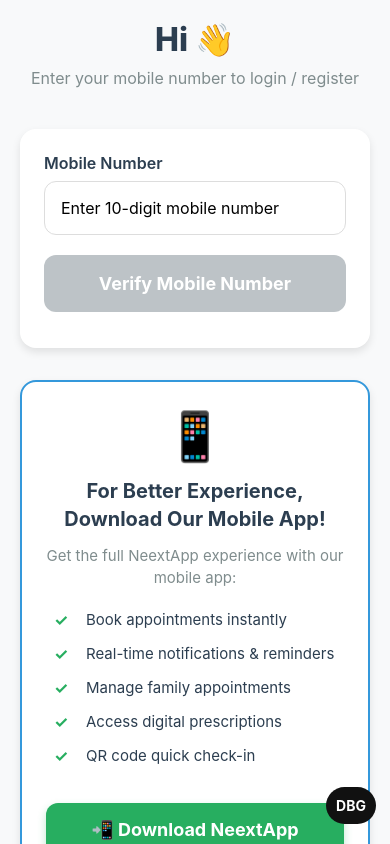
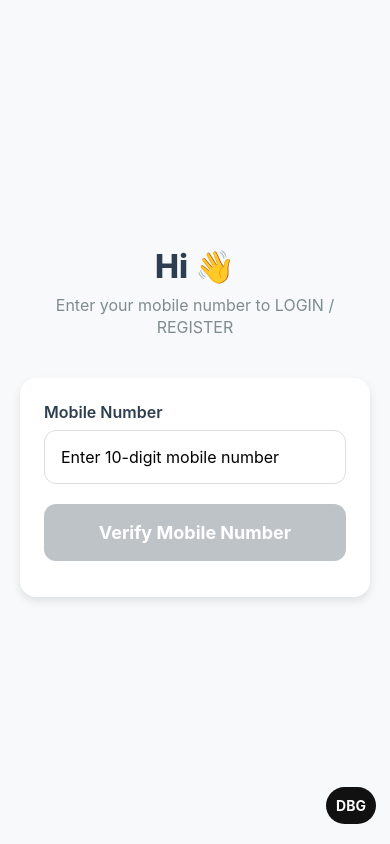
Before and after one commit to sripadha112/Line-App-FE, a React Native app: screen /Auth in a window 390 px wide. Built offline with nearby package versions, Linux system fonts and the light colour scheme; no server answers.

Commit message:
removed app download div from auth screen

```diff
--- a/src/screens/AuthScreen.js
+++ b/src/screens/AuthScreen.js
@@ -333,7 +333,7 @@
         <View style={styles.header}>
           <Text style={styles.title}>Hi 👋</Text>
           <Text style={styles.subtitle}>
-            Enter your mobile number to login / register
+            Enter your mobile number to <Text style={styles.boldText}>LOGIN / REGISTER</Text>
           </Text>
         </View>
 
@@ -385,7 +385,7 @@
         </View>
 
         {/* App Download Section - Only on Web */}
-        {Platform.OS === 'web' && (
+        {/* {Platform.OS === 'web' && (
           <View style={styles.appPromotionSection}>
             <View style={styles.appPromotionCard}>
               <Text style={styles.appPromotionIcon}>📱</Text>
@@ -431,7 +431,7 @@
               <Text style={styles.appPromotionNote}>Available on Android & iOS</Text>
             </View>
           </View>
-        )}
+        )} */}
       </ScrollView>
     </KeyboardAvoidingView>
   );
```
